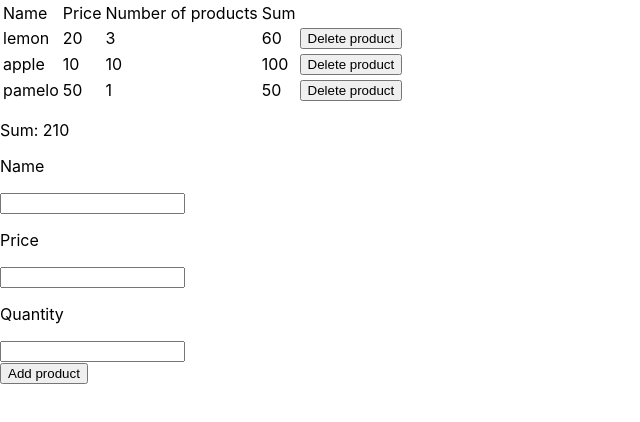
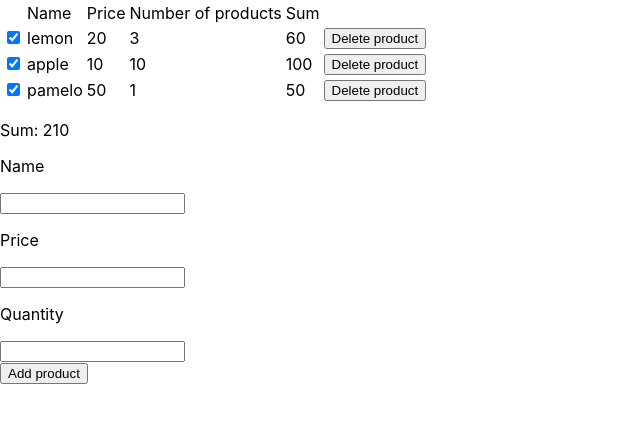
Before and after one commit to IrshakAnna-Mariia/LearnReact, a React (Create React App) app in the folder lesson_9/: page / in a window 1280 px wide. Shown: the top 422 px of the page, without its empty margins (0-640 px from the left). Built offline with nearby package versions, Linux system fonts and the light colour scheme.

Commit message:
Lesson_9. Task 10

```diff
--- a/lesson_9/src/App.js
+++ b/lesson_9/src/App.js
@@ -11,6 +11,13 @@ function App() {
     setProducts(prevProducts => prevProducts.filter(product => product.id !== id));
   }
 
+  const checkedProduct = (gettedId, isChecked) => {
+    setProducts(prevProducts => prevProducts.map(product => {
+      const {id, name, price, number} = product;
+      return product.id !== gettedId ? product : ({ id, name, price, number, checked: isChecked});
+    }));
+  }
+
   const onAddProduct = (newProduct) => {
     setProducts(prevProducts => prevProducts.concat(newProduct));
   }
@@ -20,6 +27,7 @@ function App() {
       <table>
         <thead>
           <tr>
+            <td></td>
             <td> Name </td>
             <td> Price </td>
             <td> Number of products </td>
@@ -35,12 +43,13 @@ function App() {
               price={product.price}
               number={product.number}
               onDelete={deleteProdact}
+              onCheck={checkedProduct}
             />
           ))}
         </tbody>
       </table>
 
-      <SumPrice priceArr={products.map(({price, number}) => ({price, number}))}/>
+      <SumPrice priceArr={products.filter(({checked}) => checked).map(({price, number}) => ({price, number}))}/>
 
       <AddProductForm onAdd={onAddProduct}/>
     </div>
--- a/lesson_9/src/components/AddProductForm.js
+++ b/lesson_9/src/components/AddProductForm.js
@@ -9,15 +9,15 @@ const AddProductForm = ({onAdd}) => {
   })
 
   const handleChangeName = ({target: { value }}) => {
-    setNewProduct(({ price, number }) => ({ id: value, name: value, price, number }))
+    setNewProduct(({ price, number }) => ({ id: value, name: value, price, number, checked: true }))
   };
 
   const handleChangePrice = ({ target: { value } }) => {
-    setNewProduct(({ id, name, number }) => ({ id, name, price: value, number }))
+    setNewProduct(({ id, name, number }) => ({ id, name, price: value, number, checked: true }))
   };
 
   const handleChangeNumber = ({ target: { value } }) => {
-    setNewProduct(({ id, name, price }) => ({ id, name, price, number: value }))
+    setNewProduct(({ id, name, price }) => ({ id, name, price, number: value, checked: true }))
   };
 
   const handleAdd = () => {
@@ -28,13 +28,13 @@ const AddProductForm = ({onAdd}) => {
   return (
     <div>
       <p>Name</p>
-      <input onChange={handleChangeName} type='text'/>
+      <input value={newProduct.name} onChange={handleChangeName} type='text'/>
 
       <p>Price</p>
-      <input onChange={handleChangePrice} type='number'/>
+      <input value={newProduct.price}onChange={handleChangePrice} type='number'/>
 
       <p>Quantity</p>
-      <input onChange={handleChangeNumber} type='number'/>
+      <input value={newProduct.number}onChange={handleChangeNumber} type='number'/>
 
       <br/>
       <button onClick={handleAdd}>Add product</button>
--- a/lesson_9/src/components/ProductTableRow.js
+++ b/lesson_9/src/components/ProductTableRow.js
@@ -1,9 +1,12 @@
-const ProductTableRow = ({name, price, number, id, onDelete}) => {
+const ProductTableRow = ({name, price, number, id, onDelete, onCheck}) => {
 
   const handleDelete = () => onDelete(id);
 
+  const handleChangeCheck = ({ target: { checked } }) => onCheck(id, checked);
+
   return (
     <tr>
+      <td><input defaultChecked={true} onChange={handleChangeCheck} type='checkbox'/></td>
       <td> {name} </td>
       <td> {price} </td>
       <td> {number} </td>
--- a/lesson_9/src/constants/product.js
+++ b/lesson_9/src/constants/product.js
@@ -1,7 +1,7 @@
 const productList = [
-  {id: '1', name: 'lemon', price: 20, number: 3},
-  {id: '2', name: 'apple', price: 10, number: 10},
-  {id: '3', name: 'pamelo', price: 50, number: 1},
+  {id: '1', name: 'lemon', price: 20, number: 3, checked: true},
+  { id: '2', name: 'apple', price: 10, number: 10, checked: true},
+  { id: '3', name: 'pamelo', price: 50, number: 1, checked: true},
 ];
 
 export default productList;
```
